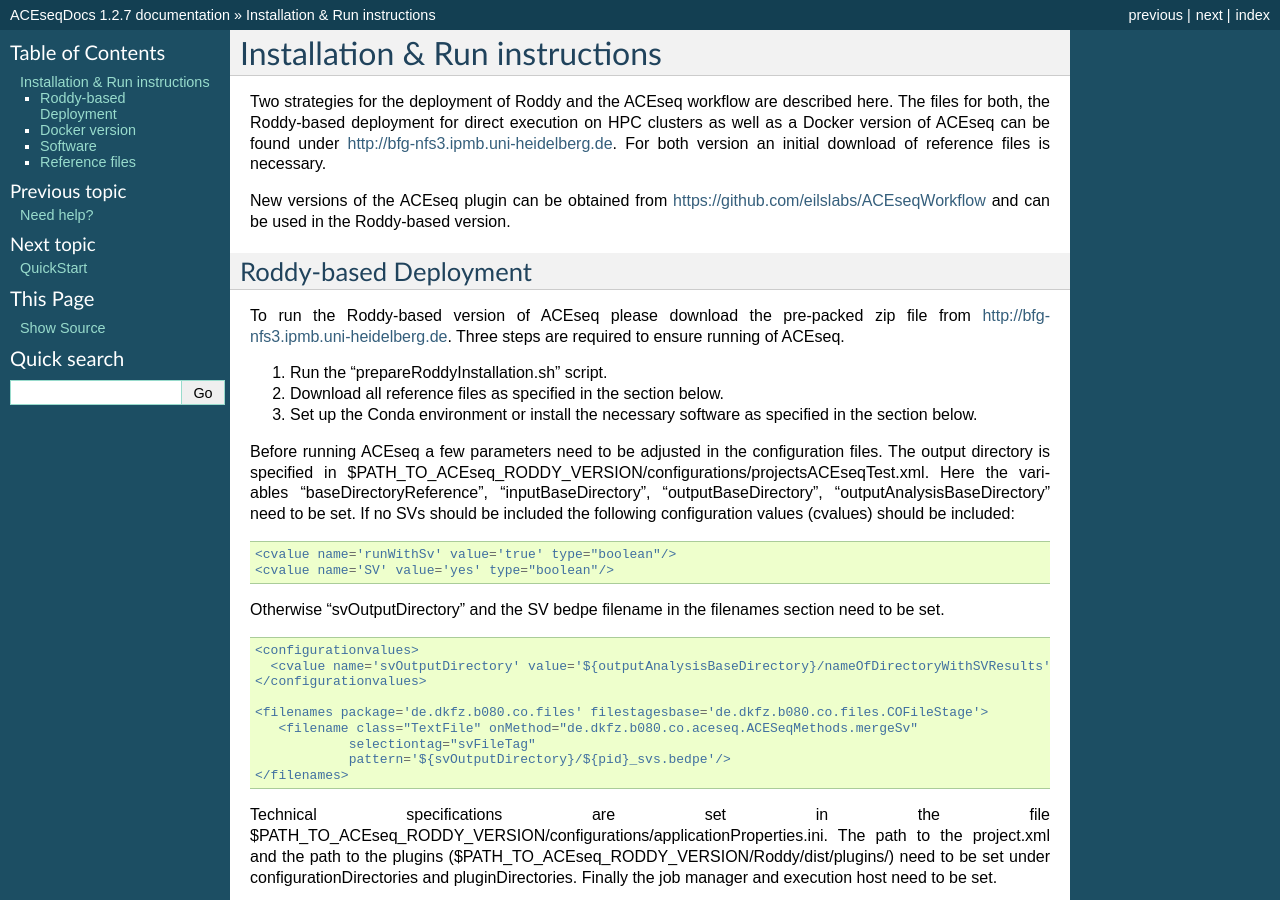
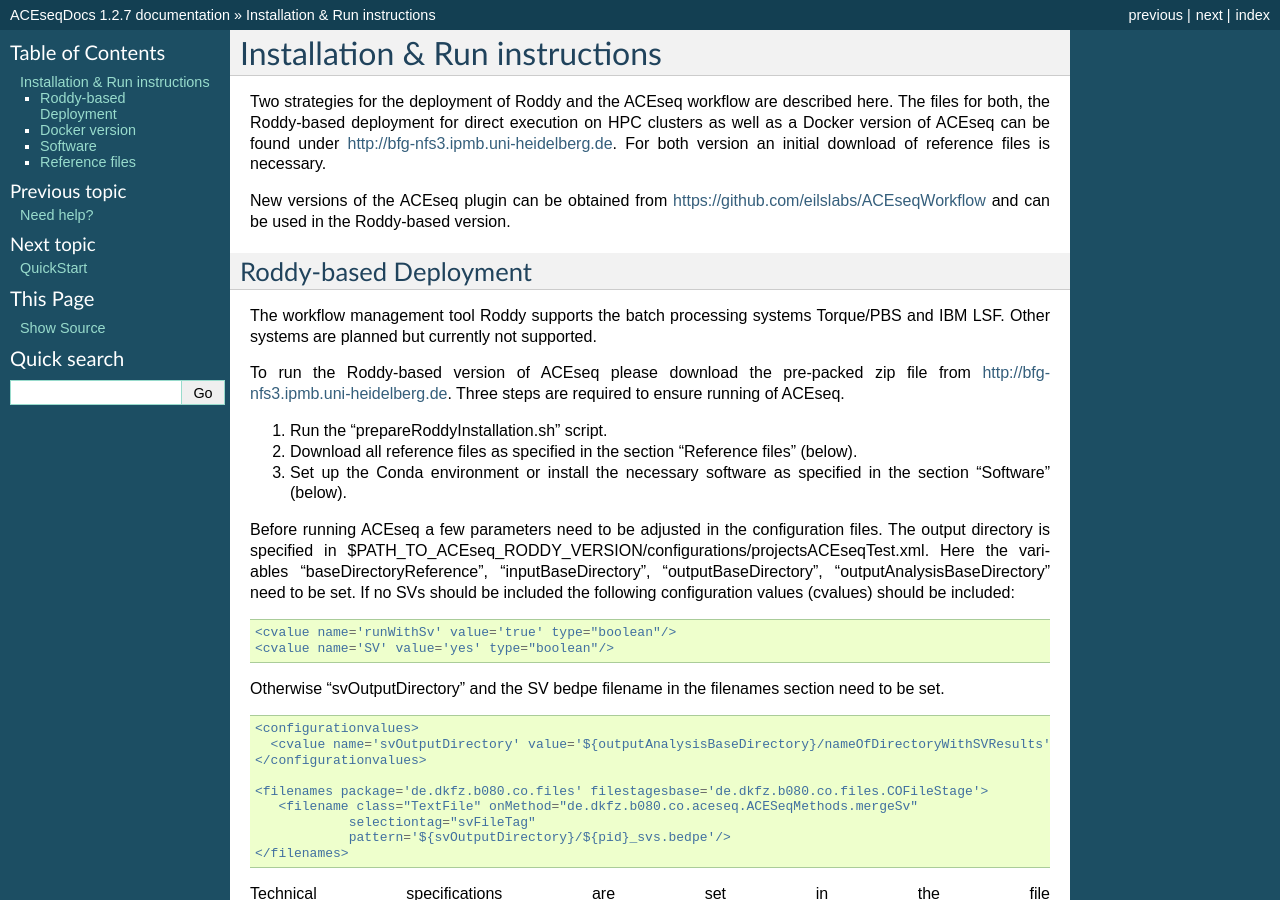
Before and after one commit to DKFZ-ODCF/ACEseqWorkflow, a Sphinx documentation site: the page built from documentation/source/installation.rst, in a window 1280 px wide and 900 px high. Built offline with Sphinx 7.4.7, drawn with Linux system fonts in a browser that asks for light colours; formulas are drawn with MathJax 3; pages that are not in the unit, such as notebooks, are missing from menus; some of the changed text lies outside the part shown.

Commit message:
Minor docu change.

```diff
--- a/documentation/source/installation.rst
+++ b/documentation/source/installation.rst
@@ -9,11 +9,13 @@
 
 Roddy-based Deployment
 ^^^^^^^^^^^^^^^^^^^^^^^
+The workflow management tool Roddy supports the batch processing systems Torque/PBS and IBM LSF. Other systems are planned but currently not supported.
+
 To run the Roddy-based version of ACEseq please download the pre-packed zip file from http://bfg-nfs3.ipmb.uni-heidelberg.de. Three steps are required to ensure running of ACEseq.
 
 1. Run the "prepareRoddyInstallation.sh" script.
-2. Download all reference files as specified in the section below.
-3. Set up the Conda environment or install the necessary software as specified in the section below.
+2. Download all reference files as specified in the section "Reference files" (below).
+3. Set up the Conda environment or install the necessary software as specified in the section "Software" (below).
 
 Before running ACEseq a few parameters need to be adjusted in the configuration files. The output directory is specified in $PATH_TO_ACEseq_RODDY_VERSION/configurations/projectsACEseqTest.xml. Here the variables "baseDirectoryReference", "inputBaseDirectory", "outputBaseDirectory", "outputAnalysisBaseDirectory" need to be set. If no SVs should be included the following configuration values (cvalues) should be included:
 
@@ -158,6 +160,8 @@
 
 Please convert the bigwig file in databases/UCSC to BedGraph format (https://genome.ucsc.edu/goldenpath/help/bigWig.html) and save it under wgEncodeCrgMapabilityAlign100mer_chr.bedGraph, compress it with bgzip and index it with tabix. Please use the tabix from htslib 0.2.5. We suggest you simply use the previously installed Conda environment to do that. This is more or less the code to do the conversion:
 
+::
+
     bigWigToBedGraph wgEncodeCrgMapabilityAlign100mer.bigWig wgEncodeCrgMapabilityAlign100mer_chr.bedGraph
     bgzip wgEncodeCrgMapabilityAlign100mer_chr.bedGraph.gz
     tabix -0 wgEncodeCrgMapabilityAlign100mer_chr.bedGraph.gz
```
